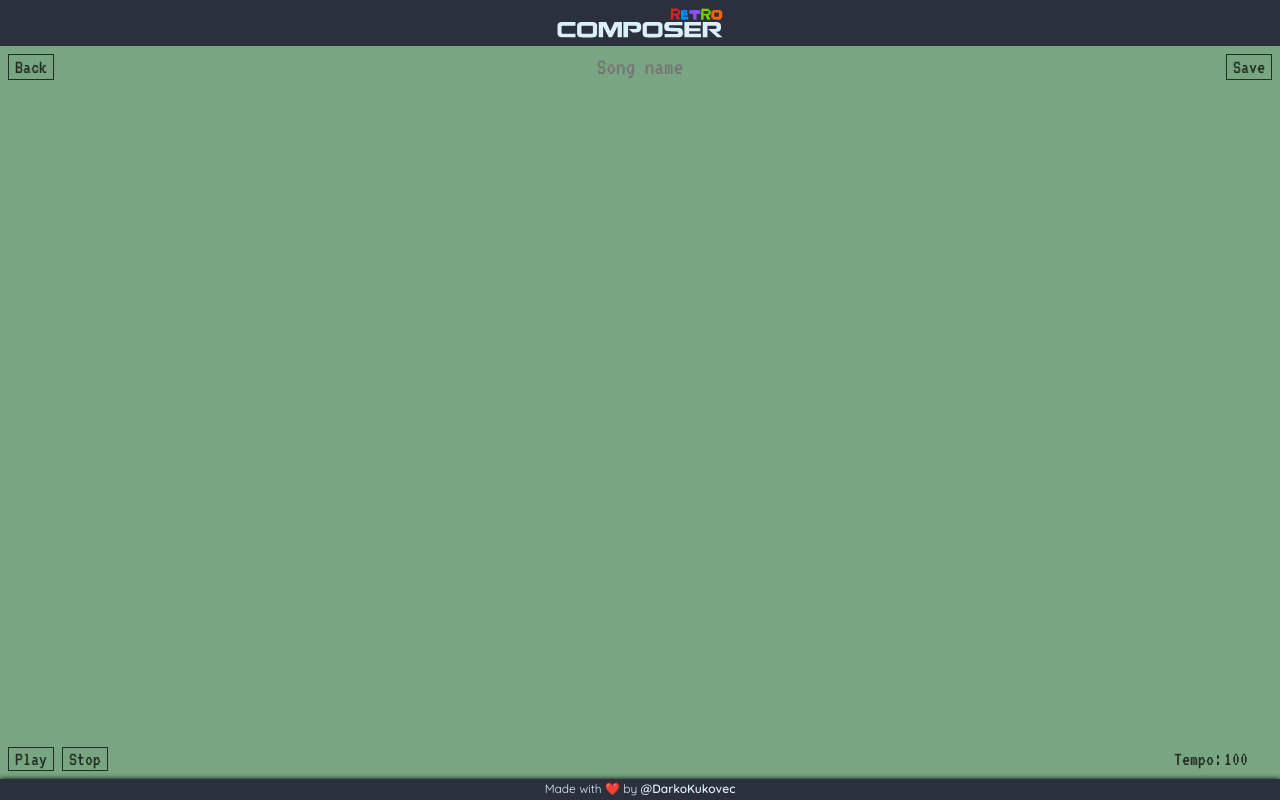
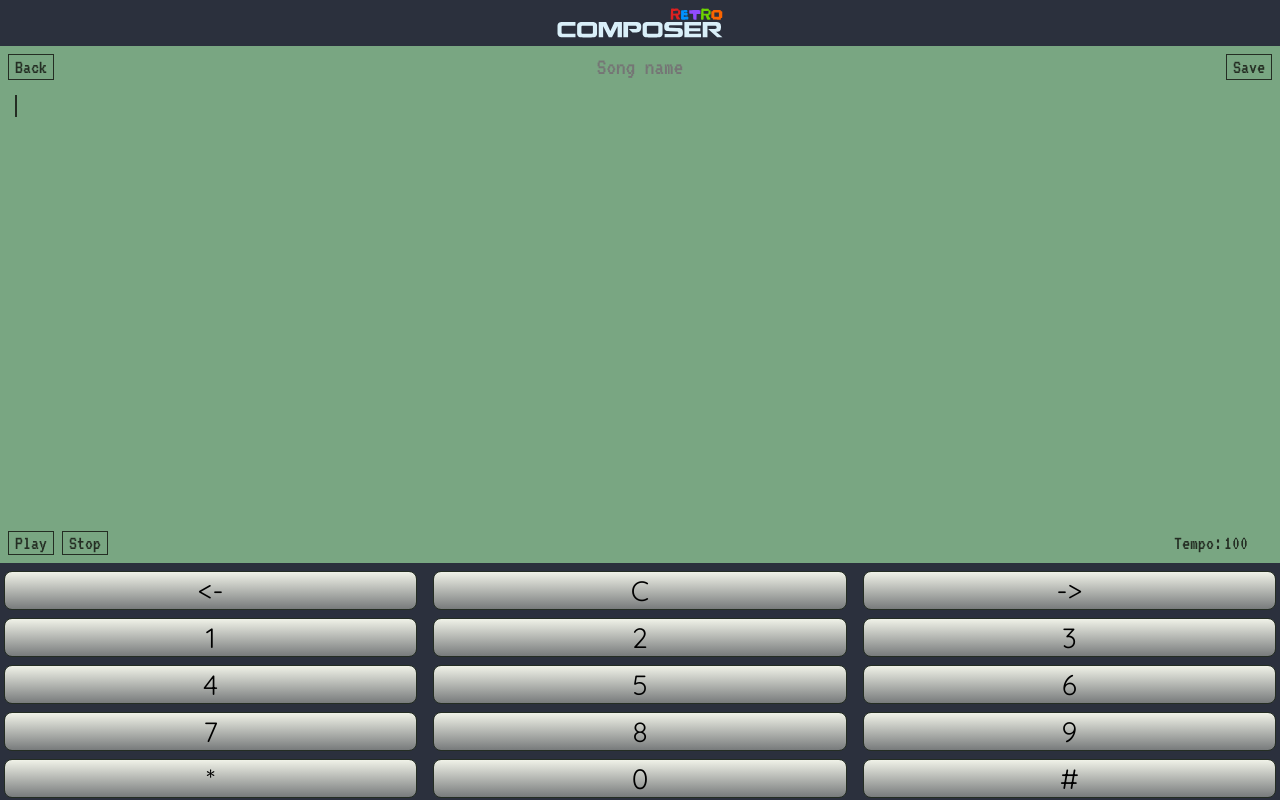
Before and after one commit to DarkoKukovec/retro-composer, a React (Create React App) app: page /#/new in a window 1280 px wide. Built offline with nearby package versions, Linux system fonts and the light colour scheme.

Commit message:
Work on keyboard entry

```diff
--- /dev/null
+++ b/src/components/Keyboard.tsx
@@ -0,0 +1,267 @@
+/* eslint-disable react/jsx-no-bind */
+import { css } from 'emotion';
+import * as React from 'react';
+import { SECONDARY_COLOR } from '../consts/colors';
+import { INoteRecord } from '../interfaces/INoteRecord';
+import { serializeNotes } from '../services/inputParser';
+
+const DURATIONS = [32, 16, 8, 4, 2, 1];
+const DEFAULT_DURATION = 8;
+const DEFAULT_OCTAVE = 2;
+const TONES = { 1: 'c', 2: 'd', 3: 'e', 4: 'f', 5: 'g', 6: 'a', 7: 'b' };
+
+const mainStyle = css`
+  width: 100%;
+  height: 200px;
+  background: ${SECONDARY_COLOR};
+  z-index: 1;
+  display: grid;
+  grid-template-columns: 1fr 1fr 1fr;
+  grid-gap: 8px;
+  padding: 8px 0;
+
+  button {
+    background: linear-gradient(#f0f2e8, #787b7c);
+    color: #000;
+    border-radius: 8px;
+    font-size: 28px;
+    font-family: Quicksand, sans-serif;
+
+    &:hover {
+      background: linear-gradient(#c0c2c8, #787b7c);
+      color: #000;
+    }
+
+    &:active {
+      background: linear-gradient(#787b7c, #f0f2e8);
+      color: #000;
+    }
+  }
+`;
+
+enum Key {
+  Zero,
+  One,
+  Two,
+  Three,
+  Four,
+  Five,
+  Six,
+  Seven,
+  Eight,
+  Nine,
+  Star,
+  Hash,
+  Left,
+  Right,
+  C,
+}
+
+const Button: React.FC<{ keyVal: Key; children: any; onPress(key: Key, long: boolean): void }> = ({
+  keyVal,
+  children,
+  onPress,
+}) => {
+  const [timer, setTimer] = React.useState();
+
+  const onMouseUp = () => {
+    if (timer) {
+      clearTimeout(timer);
+      setTimer(null);
+      onPress(keyVal, false);
+    }
+  };
+
+  const onMouseOut = () => {
+    clearTimeout(timer);
+    setTimer(null);
+  };
+
+  const onLongPress = () => {
+    onPress(keyVal, true);
+    setTimer(null);
+  };
+
+  const onMouseDown = () => {
+    setTimer(setTimeout(onLongPress, 400));
+  };
+
+  return (
+    <button
+      type="button"
+      onMouseDown={onMouseDown}
+      onMouseUp={onMouseUp}
+      onMouseOut={onMouseOut}
+      onBlur={onMouseOut}
+      onMouseLeave={onMouseOut}
+    >
+      {children}
+    </button>
+  );
+};
+
+const KEYS = { '*': Key.Star, '#': Key.Hash };
+
+let presses: Array<Key> = [];
+let timer: number | null = null;
+
+export const Keyboard: React.FC<{
+  notes: Array<INoteRecord>;
+  activeIndex: number;
+  setActiveNote(index: number): void;
+  onNotesChange(notes: string): void;
+}> = ({ notes, activeIndex, setActiveNote, onNotesChange }) => {
+  if (presses.length) {
+    if (timer) {
+      clearTimeout(timer);
+      timer = null;
+    }
+    timer = (setTimeout(() => {
+      onKeyPress(presses.shift() as Key, false);
+    }, 100) as unknown) as number;
+  }
+  const onKeyPress = (key: Key, long: boolean) => {
+    if (key === Key.Star && long) {
+      presses =
+        prompt()
+          ?.split(' ')
+          .map((k: string) => ((KEYS as any)[k] as Key) || (parseInt(k, 10) as Key)) || [];
+      console.log(presses);
+      onKeyPress(presses.shift() as Key, false);
+      return;
+    }
+    const activeNote = notes[activeIndex];
+    if (key === Key.Left) {
+      if (activeIndex > -1) {
+        setActiveNote(activeIndex - 1);
+      }
+    } else if (key === Key.Right) {
+      if (activeIndex < notes.length) {
+        setActiveNote(activeIndex + 1);
+      }
+    } else if (key === Key.C) {
+      if (activeIndex === notes.length) {
+        onNotesChange(serializeNotes(notes.slice(0, -1)));
+        setActiveNote(activeIndex - 1);
+      } else if (activeIndex !== -1) {
+        const newNotes = notes.slice();
+        newNotes.splice(activeIndex, 1);
+        onNotesChange(serializeNotes(newNotes));
+      }
+    } else if (key === Key.Eight) {
+      if (activeNote) {
+        const newNotes = notes.slice();
+        const durationIndex = DURATIONS.indexOf(activeNote.duration);
+        newNotes.splice(activeIndex, 1, {
+          ...activeNote,
+          duration: DURATIONS[Math.max(0, durationIndex - 1)],
+        });
+        onNotesChange(serializeNotes(newNotes));
+      }
+    } else if (key === Key.Nine) {
+      if (activeNote) {
+        const newNotes = notes.slice();
+        const durationIndex = DURATIONS.indexOf(activeNote.duration);
+        newNotes.splice(activeIndex, 1, {
+          ...activeNote,
+          duration: DURATIONS[Math.min(DURATIONS.length - 1, durationIndex + 1)],
+        });
+        onNotesChange(serializeNotes(newNotes));
+      }
+    } else if (key === Key.Hash) {
+      if (activeNote && 'sharp' in activeNote && activeNote.tone !== 'b' && activeNote.tone !== 'e') {
+        const newNotes = notes.slice();
+        newNotes.splice(activeIndex, 1, {
+          ...activeNote,
+          sharp: !activeNote.sharp,
+        });
+        onNotesChange(serializeNotes(newNotes));
+      }
+    } else if (key === Key.Star) {
+      if (activeNote && 'sharp' in activeNote) {
+        const newNotes = notes.slice();
+        newNotes.splice(activeIndex, 1, {
+          ...activeNote,
+          octave: ((activeNote.octave + 3) % 3) + 1,
+        });
+        onNotesChange(serializeNotes(newNotes));
+      }
+    } else {
+      const newNote: Partial<INoteRecord> = {
+        duration: DEFAULT_DURATION, // activeNote ? activeNote.duration : DEFAULT_DURATION,
+      };
+      if (key === Key.Zero) {
+        Object.assign(newNote, { rest: true });
+      } else {
+        console.log(key, TONES[key]);
+        Object.assign(newNote, {
+          extendedLength: long,
+          octave: activeNote && 'octave' in activeNote ? activeNote.octave : DEFAULT_OCTAVE,
+          tone: TONES[key],
+        });
+      }
+      if (activeIndex === -1) {
+        onNotesChange(serializeNotes([newNote as INoteRecord, ...notes]));
+        setActiveNote(0);
+      } else if (!activeNote) {
+        onNotesChange(serializeNotes([...notes, newNote as INoteRecord]));
+      } else {
+        const newNotes = notes.slice();
+        newNotes.splice(activeIndex + 1, 0, newNote as INoteRecord);
+        onNotesChange(serializeNotes(newNotes));
+        setActiveNote(activeIndex + 1);
+      }
+    }
+    console.log(key, long);
+  };
+
+  return (
+    <div className={mainStyle}>
+      <Button keyVal={Key.Left} onPress={onKeyPress}>
+        &lt;-
+      </Button>
+      <Button keyVal={Key.C} onPress={onKeyPress}>
+        C
+      </Button>
+      <Button keyVal={Key.Right} onPress={onKeyPress}>
+        -&gt;
+      </Button>
+      <Button keyVal={Key.One} onPress={onKeyPress}>
+        1
+      </Button>
+      <Button keyVal={Key.Two} onPress={onKeyPress}>
+        2
+      </Button>
+      <Button keyVal={Key.Three} onPress={onKeyPress}>
+        3
+      </Button>
+      <Button keyVal={Key.Four} onPress={onKeyPress}>
+        4
+      </Button>
+      <Button keyVal={Key.Five} onPress={onKeyPress}>
+        5
+      </Button>
+      <Button keyVal={Key.Six} onPress={onKeyPress}>
+        6
+      </Button>
+      <Button keyVal={Key.Seven} onPress={onKeyPress}>
+        7
+      </Button>
+      <Button keyVal={Key.Eight} onPress={onKeyPress}>
+        8
+      </Button>
+      <Button keyVal={Key.Nine} onPress={onKeyPress}>
+        9
+      </Button>
+      <Button keyVal={Key.Star} onPress={onKeyPress}>
+        *
+      </Button>
+      <Button keyVal={Key.Zero} onPress={onKeyPress}>
+        0
+      </Button>
+      <Button keyVal={Key.Hash} onPress={onKeyPress}>
+        #
+      </Button>
+    </div>
+  );
+};
--- a/src/containers/App.tsx
+++ b/src/containers/App.tsx
@@ -12,6 +12,7 @@ import { PRESETS } from '../consts/presets';
 import { parseNotes } from '../services/inputParser';
 import { ISong } from '../interfaces/ISong';
 import { SongList } from './SongList';
+import { Tone } from '../enums/Tone';
 
 const layoutStyle = css`
   display: flex;
@@ -28,7 +29,9 @@ const mainStyle = css`
 `;
 
 const saved: Array<ISong> | null = JSON.parse(localStorage.getItem('saved-songs') || 'null');
-const presets = saved || PRESETS.map((preset) => ({ ...preset, notes: parseNotes(preset.notes) }));
+const presets = saved
+  ? saved.map((s) => ({ ...s, notes: s.notes.map((n) => ('tone' in n ? { ...n, tone: n.tone[0] as Tone } : n)) }))
+  : PRESETS.map((preset) => ({ ...preset, notes: parseNotes(preset.notes) }));
 
 export const App = () => {
   const [songs, setSongs] = React.useState(presets);
--- a/src/containers/Song.tsx
+++ b/src/containers/Song.tsx
@@ -1,7 +1,9 @@
+/* eslint-disable react/jsx-no-bind */
 import { css } from 'emotion';
 import * as React from 'react';
 
 import { parseNotes, serializeNotes } from '../services/inputParser';
+import { Keyboard } from '../components/Keyboard';
 import { Player } from '../components/Player';
 import { ISong } from '../interfaces/ISong';
 import { useHistory } from 'react-router-dom';
@@ -36,6 +38,12 @@ const activeStyle = css`
   background: ${PRIMARY_TEXT_COLOR};
   outline: 1px solid ${PRIMARY_TEXT_COLOR};
   color: ${PRIMARY_COLOR};
+  display: inline-block;
+  height: 1em;
+
+  &:empty {
+    margin-bottom: -4px;
+  }
 `;
 
 export const Song: React.FC<{
@@ -48,9 +56,9 @@ export const Song: React.FC<{
   const [parsed, setParsed] = React.useState(song.notes || []);
   const [name, setName] = React.useState(song.name || '');
   const [tempo, setTempo] = React.useState(song.tempo || 100);
-  const onChange = (e: React.ChangeEvent<HTMLDivElement>) => {
-    setNotes(e.target.innerText);
-    setParsed(parseNotes(e.target.innerText));
+  const onNotesChange = (rawNotes: string) => {
+    setNotes(rawNotes);
+    setParsed(parseNotes(rawNotes));
   };
   const onNameChange = (e: React.ChangeEvent<HTMLInputElement>) => setName(e.target.value);
   const onTempoChange = (value: number) => setTempo(value);
@@ -78,10 +86,14 @@ export const Song: React.FC<{
     [setActive],
   );
 
-  const notesHtml = notes
+  let notesHtml = notes
     .split(/\s+/g)
     .map((note, index) => `<span class="${index === active ? activeStyle : ''}">${note}</span>`)
     .join(' ');
+
+  notesHtml = `<span class="${active === -1 ? activeStyle : ''}"></span>${notesHtml}<span class="${
+    active === parsed.length ? activeStyle : ''
+  }"></span>`;
 
   return (
     <div className={mainStyle}>
@@ -94,8 +106,14 @@ export const Song: React.FC<{
           Save
         </button>
       </div>
-      <div contentEditable className={inputStyle} onInput={onChange} dangerouslySetInnerHTML={{ __html: notesHtml }} />
+      <div
+        contentEditable
+        className={inputStyle}
+        onInput={(e: React.ChangeEvent<HTMLDivElement>) => onNotesChange(e.target.innerText)}
+        dangerouslySetInnerHTML={{ __html: notesHtml }}
+      />
       <Player notes={parsed} onTempoChange={onTempoChange} tempo={tempo} setActiveNote={setActiveNote} />
+      <Keyboard activeIndex={active} setActiveNote={setActiveNote} notes={parsed} onNotesChange={onNotesChange} />
     </div>
   );
 };
--- a/src/enums/Tone.ts
+++ b/src/enums/Tone.ts
@@ -1,14 +1,9 @@
 export enum Tone {
   A = 'a',
-  ASharp = 'a#',
   B = 'b',
   C = 'c',
-  CSharp = 'c#',
   D = 'd',
-  DSharp = 'd#',
   E = 'e',
   F = 'f',
-  FSharp = 'f#',
   G = 'f',
-  GSharp = 'g#',
 }
--- a/src/services/audio.ts
+++ b/src/services/audio.ts
@@ -16,7 +16,7 @@ export function createAudio(notes: Array<INoteRecord>, tempo: number, setActiveN
   notes.forEach((note, index) => {
     const duration = Tone.Time(`${note.duration}n`);
     if ('tone' in note) {
-      const tone = `${note.tone.toUpperCase()}${2 + note.octave}`;
+      const tone = `${note.tone.toUpperCase()}${note.sharp ? '#' : ''}${2 + note.octave}`;
       parts.push([nextTone, [tone, duration, index]]);
     } else {
       parts.push([nextTone, ['', duration, index]]);
--- a/src/services/inputParser.ts
+++ b/src/services/inputParser.ts
@@ -13,7 +13,7 @@ export function parseNotes(notes: string): Array<INoteRecord> {
             duration: parseInt(duration, 10),
             extendedLength: Boolean(extendedLength),
             sharp: Boolean(sharp),
-            tone: `${tone}${sharp || ''}` as Tone,
+            tone: tone as Tone,
             octave: parseInt(octave, 10),
           }
         : {
@@ -28,9 +28,7 @@ export function serializeNotes(notes: Array<INoteRecord>): string {
   return notes
     .map((note) =>
       'tone' in note
-        ? `${note.duration}${note.extendedLength ? '.' : ''}${note.sharp ? '#' : ''}${note.tone.replace('#', '')}${
-            note.octave
-          }`
+        ? `${note.duration}${note.extendedLength ? '.' : ''}${note.sharp ? '#' : ''}${note.tone}${note.octave}`
         : `${note.duration}${note.extendedLength ? '.' : ''}-`,
     )
     .join(' ');
```
